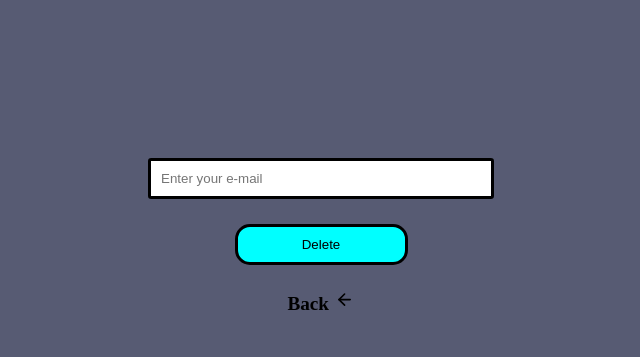
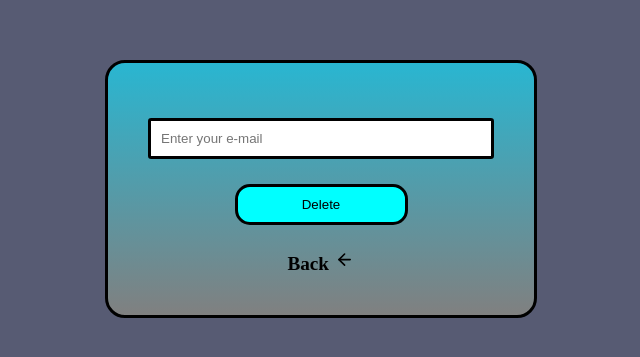
Before and after one commit to rafael-basso/react-front, a React (Create React App) app: page /delete-login in a window 1280 px wide. Shown: the part 171-528 px from the top of the page, without its empty margins (319-959 px from the left). Built offline with nearby package versions, Linux system fonts and the light colour scheme.

Commit message:
create_delete pages edited

```diff
--- a/src/pages/CreateLogin/indexCreateLogin.css
+++ b/src/pages/CreateLogin/indexCreateLogin.css
@@ -2,7 +2,7 @@
     display: flex;
     align-items: center;
     justify-content: center;
-    height: 100vh;
+    height: 90vh;
 }
 
 strong, span {
--- a/src/pages/DeleteLogin/indexDeleteLogin.css
+++ b/src/pages/DeleteLogin/indexDeleteLogin.css
@@ -2,7 +2,14 @@
     display: flex;
     align-items: center;
     justify-content: center;
-    height: 100vh;
+    height: 90vh;
+}
+
+.data {
+    border: 3px solid black;
+    border-radius: 20px;
+    background: linear-gradient(180deg, #29b6d1 0%, gray 100%);
+    padding: 40px;
 }
 
 strong, span {
--- a/src/pages/Login/indexLogin.tsx
+++ b/src/pages/Login/indexLogin.tsx
@@ -70,7 +70,7 @@ const Login = () => {
 
   return (
     <div className="boxStyle">
-      <form action="" className="data" onSubmit={getTable}>
+      <form action="" onSubmit={getTable}>
         <input
           onChange={handleInputChange}
           name="name"
--- a/src/pages/UserPage/indexUser.css
+++ b/src/pages/UserPage/indexUser.css
@@ -157,6 +157,18 @@ tbody td {
     text-align: center;
 }
 
-tbody tr img{
+/* tbody tr img{
     flex: 1;
+} */
+
+tbody tr a{
+    flex: 1;
+
+    font: 15pt Lucida, serif;
+    color: black;
+    margin-left: 10px;
 }
+
+tbody tr a:hover {
+  cursor: pointer;
+}
--- a/src/pages/UserPage/indexUser.tsx
+++ b/src/pages/UserPage/indexUser.tsx
@@ -66,7 +66,7 @@ const User = () => {
           for (let i = 0; i < response.data.length; i++) {
               if (JSON.stringify(response.data[i].transaction_name) === JSON.stringify(getData[index][0])) {
                   const idBalance = response.data[i].id
-                  console.log(idBalance)
+                  //console.log(idBalance)
                   api.delete(`/balance/${idBalance}`)
                   return
               }
@@ -190,7 +190,8 @@ const User = () => {
                         {item.map((data: any) =>
                         <td>{data}</td>
                         )}
-                        <img src={imgDelete} onClick={() => deleteValues(index)}/>
+                        {/* <img src={imgDelete} onClick={() => deleteValues(index)}/> */}
+                        <a onClick={() => deleteValues(index)}>DELETE</a>
                       </tr>
                     )}
 
```
Also changed, not shown: notes.txt.
